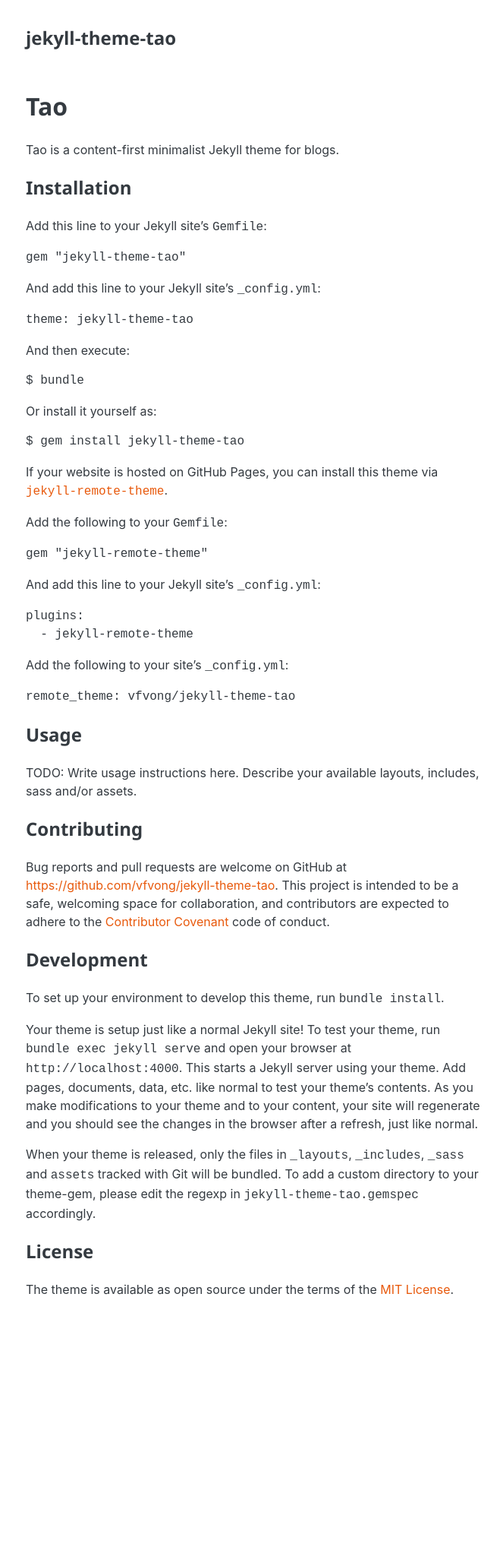
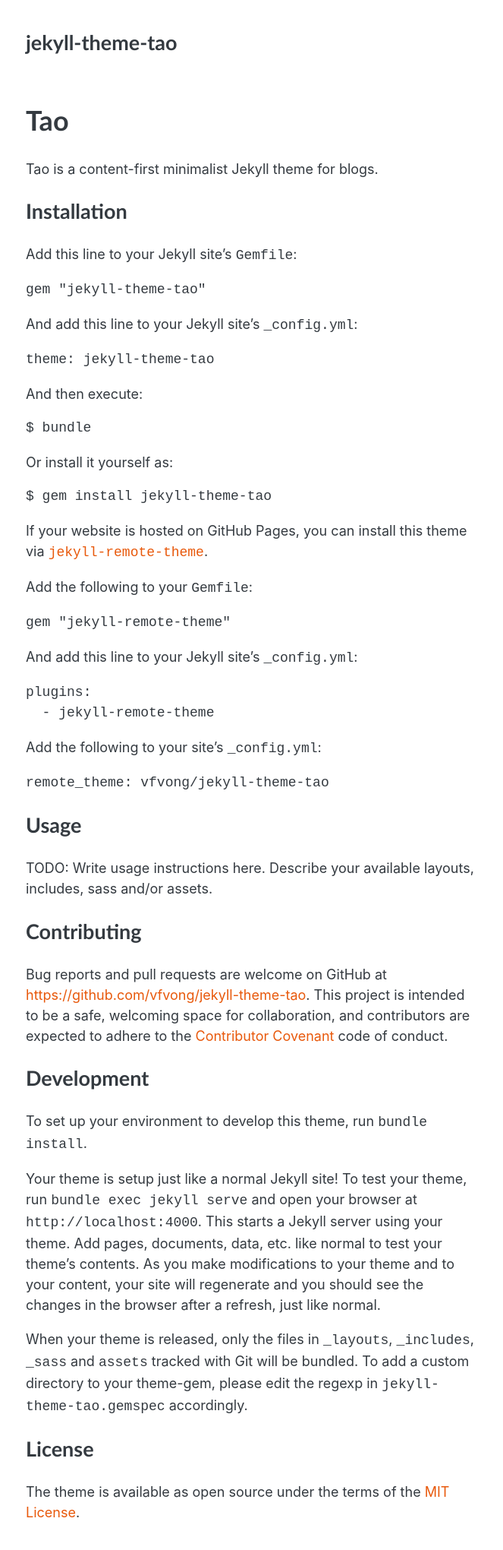
Before and after one commit to vfvong/jekyll-theme-tao, a Jekyll site: the page built from README.md, in a window 1280 px wide. Shown: the whole page at 76% size, without its empty margins (306-969 px from the left). Built offline with Jekyll 4.4.1, drawn with Linux system fonts in a browser that asks for light colours; our own code applies the rules of GitHub Pages for plain Markdown files; before the commit the page ends 1741 px from its top, so only the background shows below that.

Commit message:
Adjust fonts

```diff
--- a/_sass/tao/_base.scss
+++ b/_sass/tao/_base.scss
@@ -10,6 +10,7 @@ body {
   color: var(--body-color);
   background-color: var(--body-bg);
   font-family: var(--body-font);
+  font-size: var(--body-font-size);
   line-height: var(--line-height);
 }
 
--- a/_sass/tao/_variables.scss
+++ b/_sass/tao/_variables.scss
@@ -17,17 +17,24 @@ $screen-desktop: 1024px;
   --accent-color:     var(--oc-orange-8);
 
   --body-font:        -apple-system, BlinkMacSystemFont, 'Segoe UI', Roboto, Oxygen, Ubuntu, Cantarell, 'Open Sans', 'Helvetica Neue', sans-serif;
-  --title-font:       'Segoe UI', Tahoma, Geneva, Verdana, sans-serif;
+  --title-font:       'Gill Sans', 'Gill Sans MT', Calibri, 'Trebuchet MS', sans-serif;
+  --text-font:        Cambria, Cochin, Georgia, Times, 'Times New Roman', serif;
   --line-height:      1.5;
+  --body-font-size:   16px;
 }
 
 @media (prefers-color-scheme: dark) {
   :root {
     --body-bg:          var(--oc-gray-9);
-    --body-color-lighter: var(--oc-gray-7);
     --body-color-light: var(--oc-gray-6);
     --body-color:       var(--oc-gray-3);
     --body-color-dark:  var(--oc-white);
     --accent-color:     var(--oc-blue-3);
   }
 }
+
+@media screen and (min-width: $screen-laptop) {
+  :root {
+    --body-font-size: 18px;
+  }
+}
```
